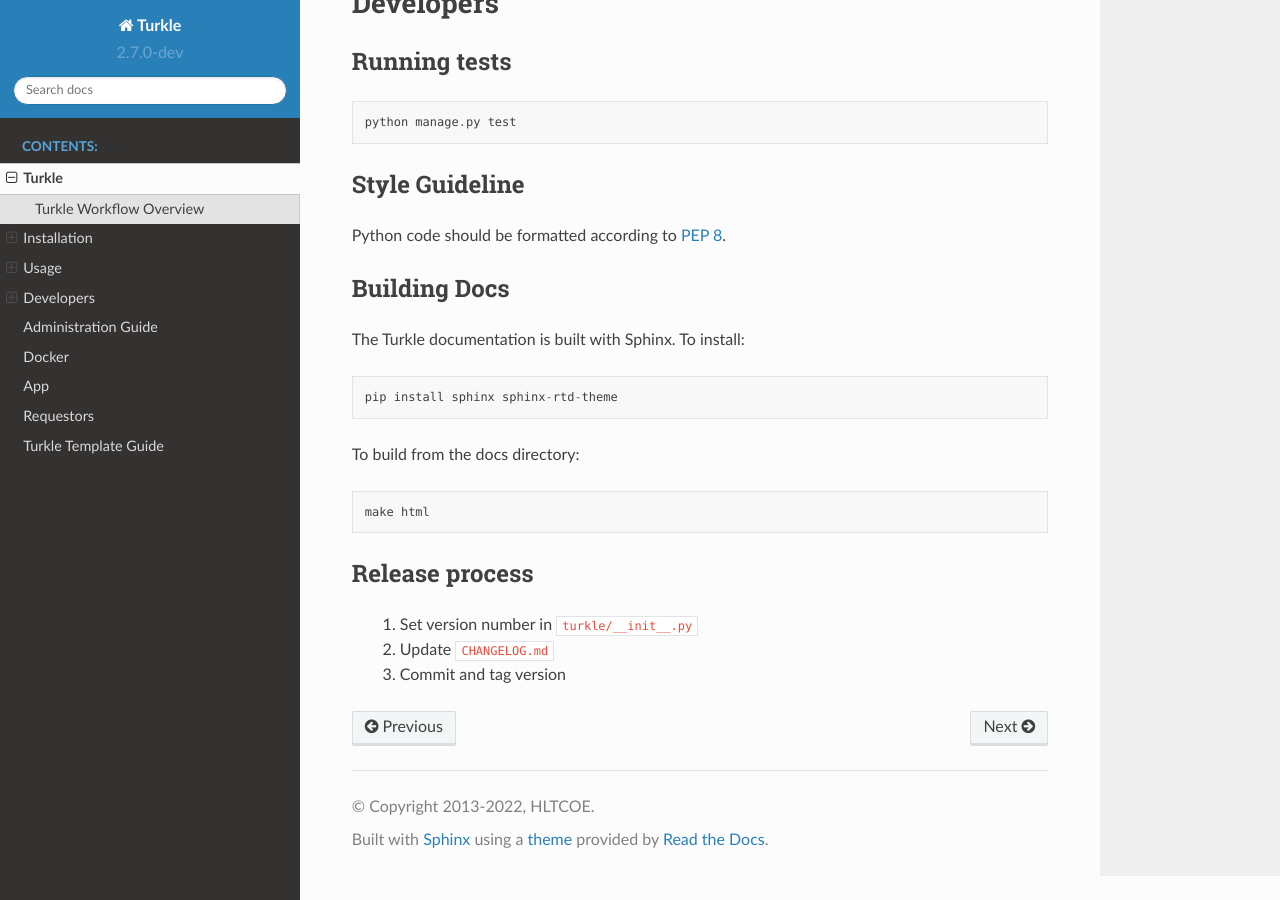
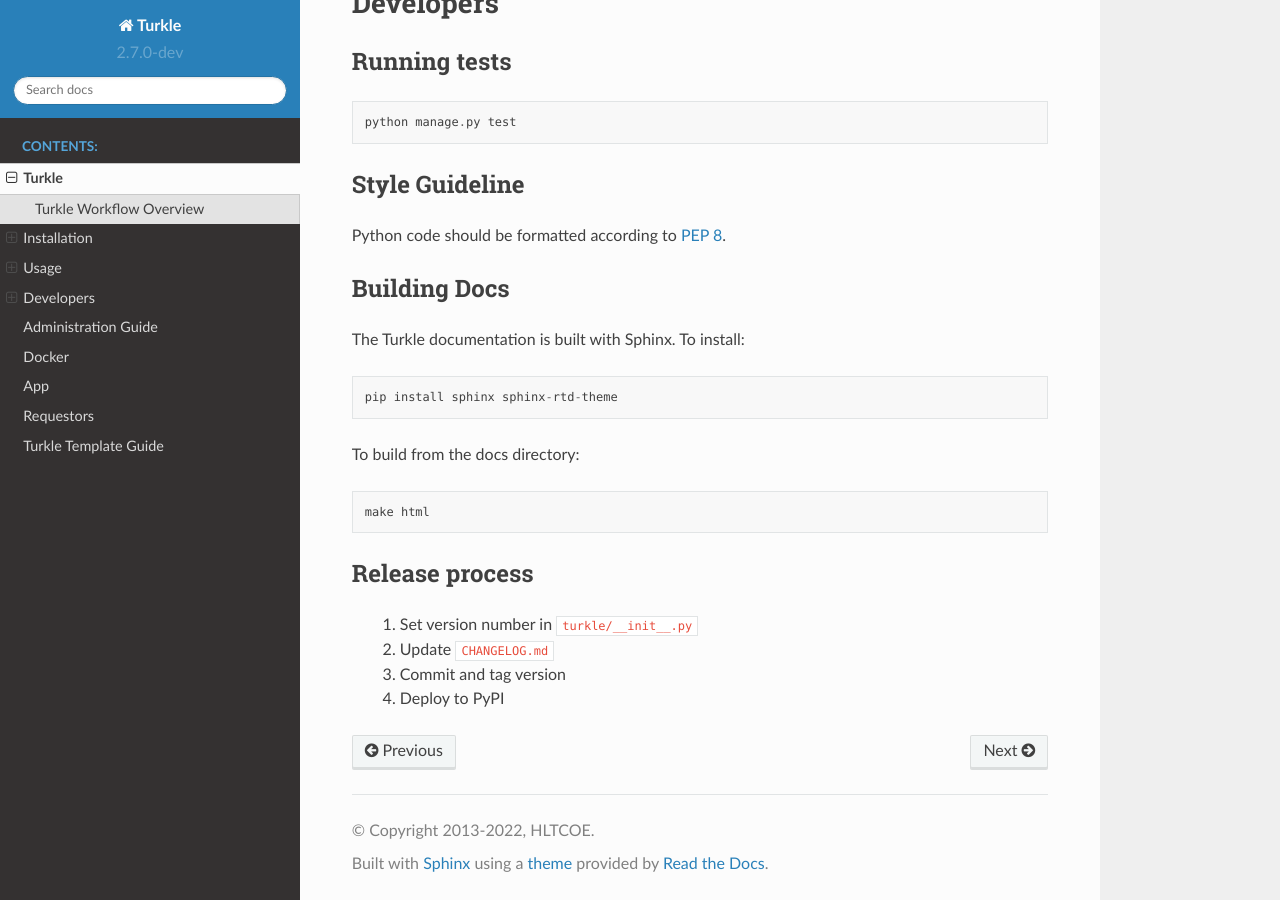
Before and after one commit to hltcoe/turkle, a Sphinx documentation site: the page built from docs/README.rst, in a window 1280 px wide and 900 px high, scrolled down 2640 px. Built offline with Sphinx 7.4.7 and the Read the Docs theme 2.0.0, drawn with Linux system fonts in a browser that asks for light colours.

Commit message:
also need to deploy to PyPI now

```diff
--- a/docs/README.rst
+++ b/docs/README.rst
@@ -151,6 +151,7 @@
  1. Set version number in ``turkle/__init__.py``
  2. Update ``CHANGELOG.md``
  3. Commit and tag version
+ 4. Deploy to PyPI
 
 .. _Django: https://www.djangoproject.com
 .. _`PEP 8`: https://www.python.org/dev/peps/pep-0008/
```
